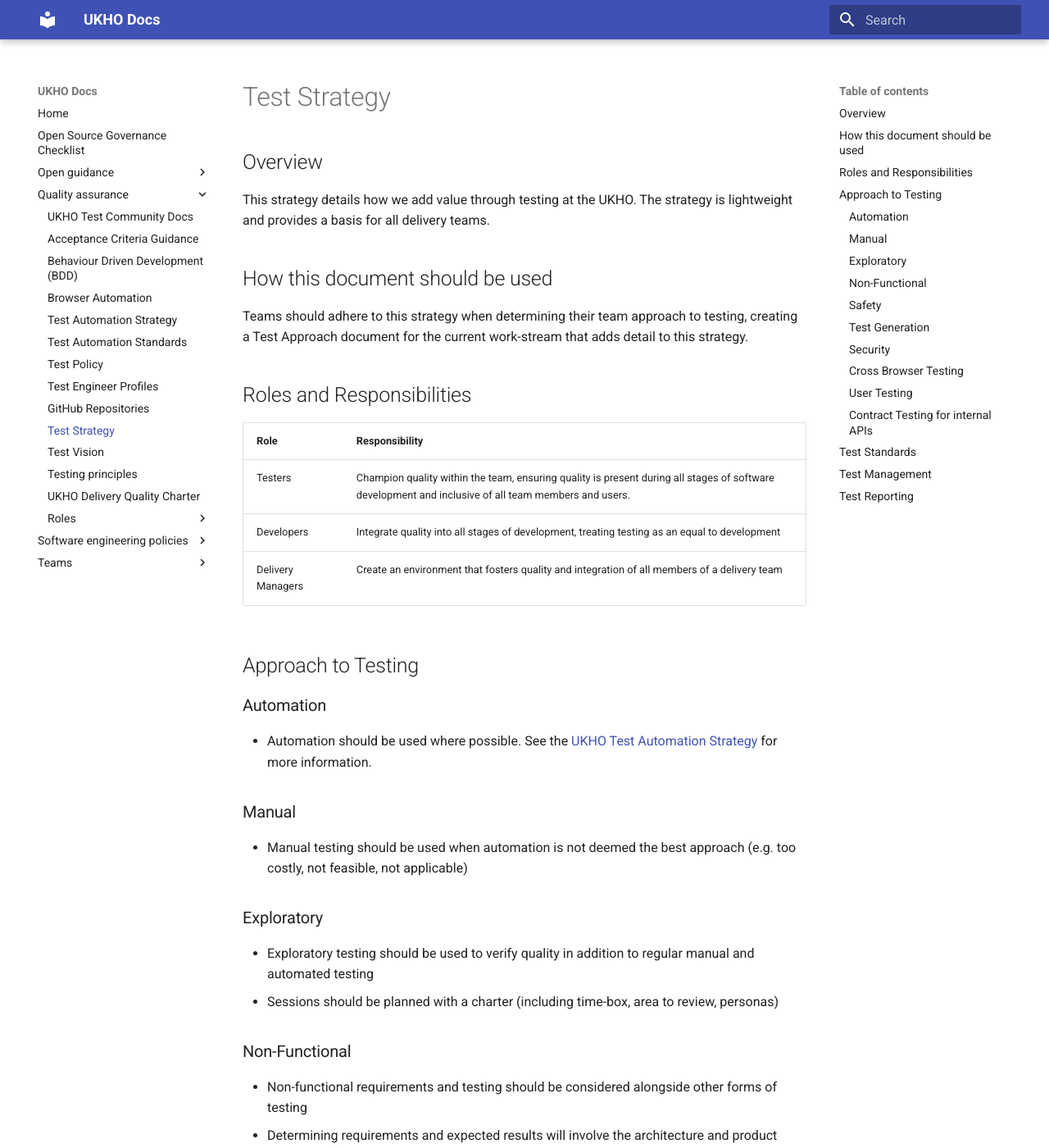
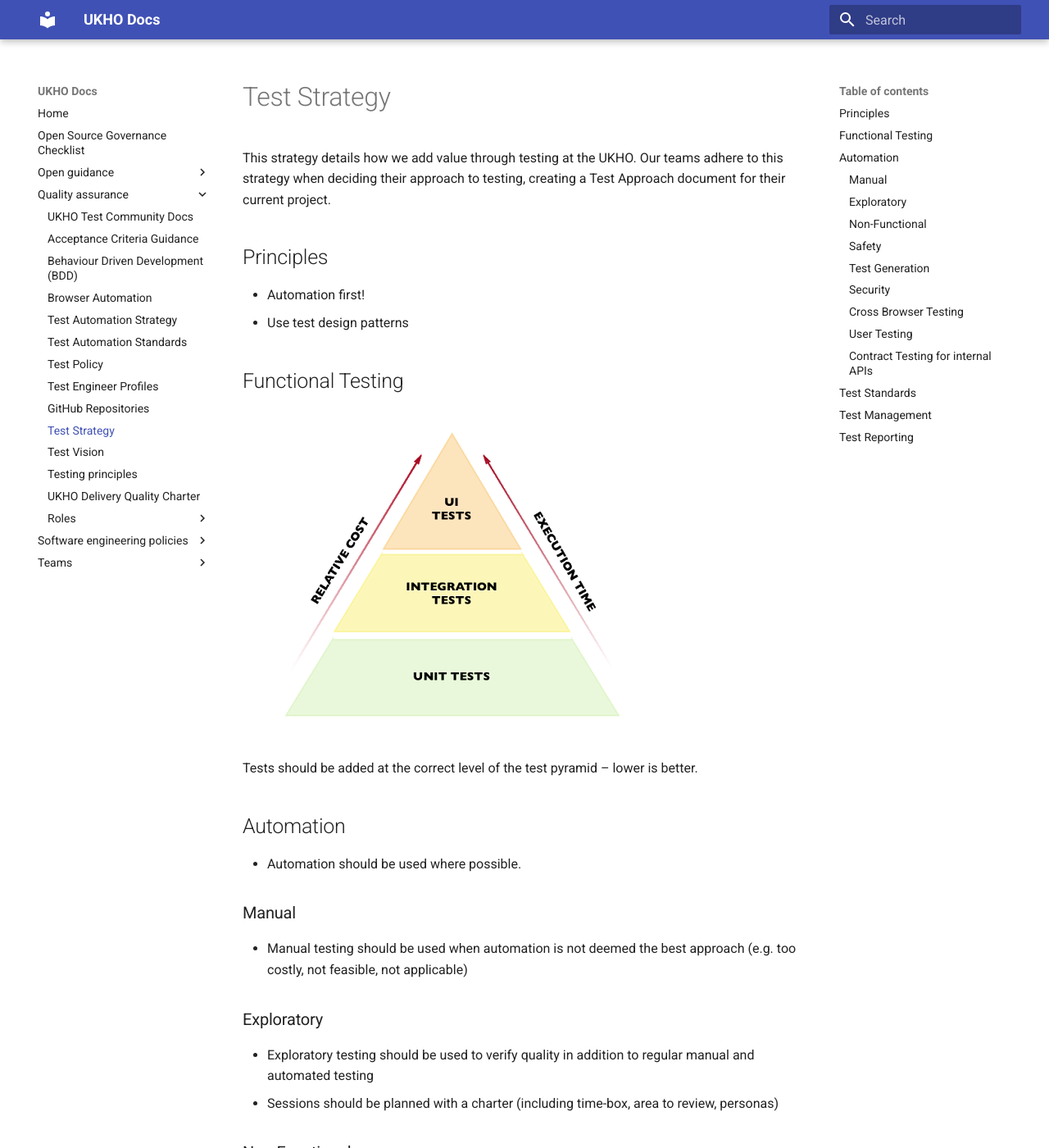
Before and after one commit to UKHO/docs, an MkDocs documentation site: the page built from docs/quality-assurance/test-strategy.md, in a window 1280 px wide and 1400 px high. Shown: the whole window at 82% size. Built offline with MkDocs 1.6.1 and Material for MkDocs 9.7.7, drawn with Linux system fonts in a browser that asks for light colours.

Commit message:
Update QA strategy documents

```diff
--- a/docs/quality-assurance/test-strategy.md
+++ b/docs/quality-assurance/test-strategy.md
@@ -1,26 +1,22 @@
 # Test Strategy
 
-## Overview
+This strategy details how we add value through testing at the UKHO. Our teams adhere to this strategy when deciding their approach to testing, creating a Test Approach document for their current project.
 
-This strategy details how we add value through testing at the UKHO. The strategy is lightweight and provides a basis for all delivery teams.
+## Principles
 
-## How this document should be used
+* Automation first!
+* Use test design patterns
 
-Teams should adhere to this strategy when determining their team approach to testing, creating a Test Approach document for the current work-stream that adds detail to this strategy.
 
-## Roles and Responsibilities
+## Functional Testing
 
-| Role | Responsibility |
-| - | - |
-| Testers | Champion quality within the team, ensuring quality is present during all stages of software development and inclusive of all team members and users. |
-| Developers | Integrate quality into all stages of development, treating testing as an equal to development |
-| Delivery Managers | Create an environment that fosters quality and integration of all members of a delivery team |
+![Test Pyramid](images/test-pyramid.png)
 
-## Approach to Testing
+Tests should be added at the correct level of the test pyramid – lower is better.
 
-### Automation
+## Automation
 
-* Automation should be used where possible. See the [UKHO Test Automation Strategy](test-automation-strategy.md) for more information.
+* Automation should be used where possible.
 
 ### Manual
 
```
Also changed, not shown: docs/quality-assurance/test-automation-strategy.md (+0 -7 lines), docs/quality-assurance/images/test-pyramid.png (added).
